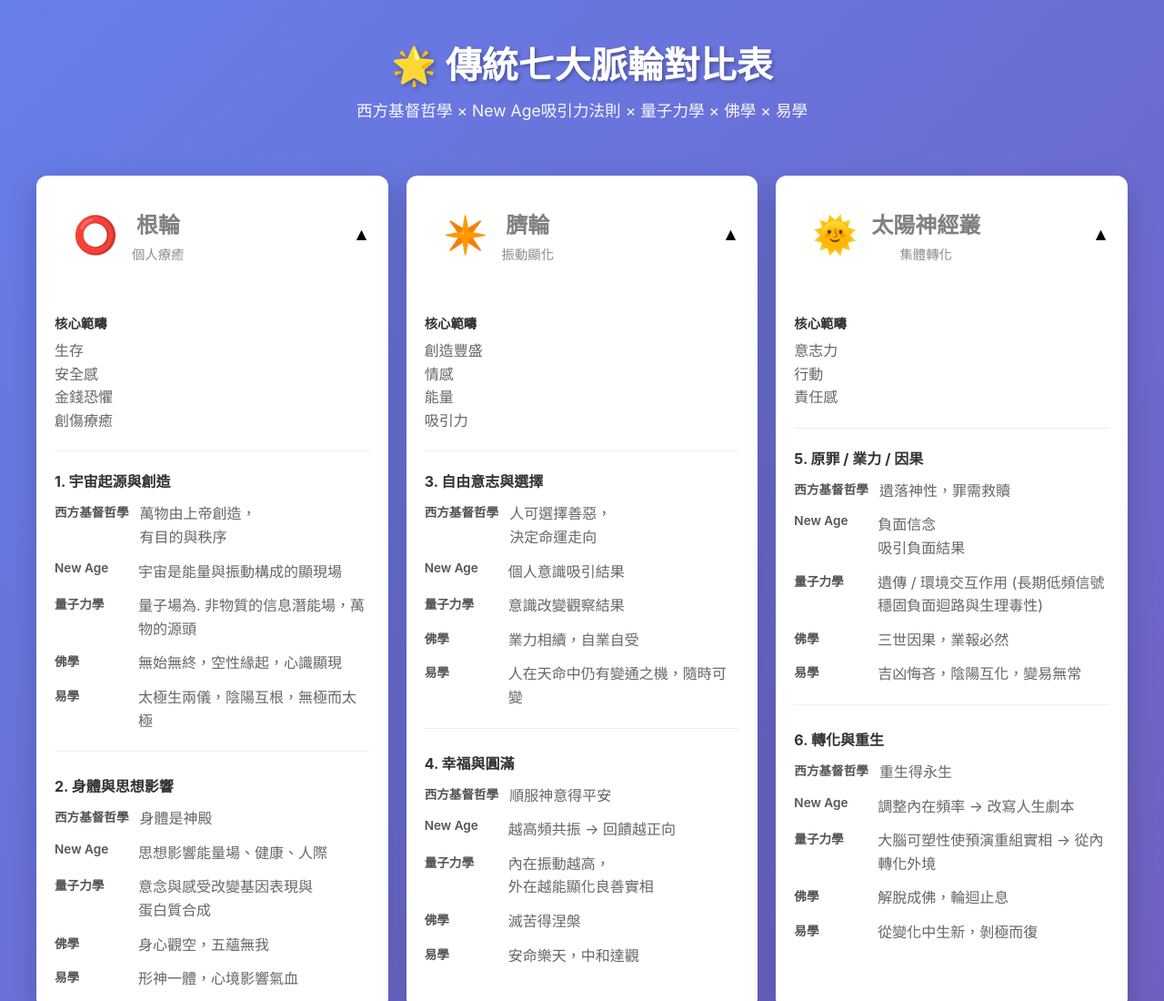
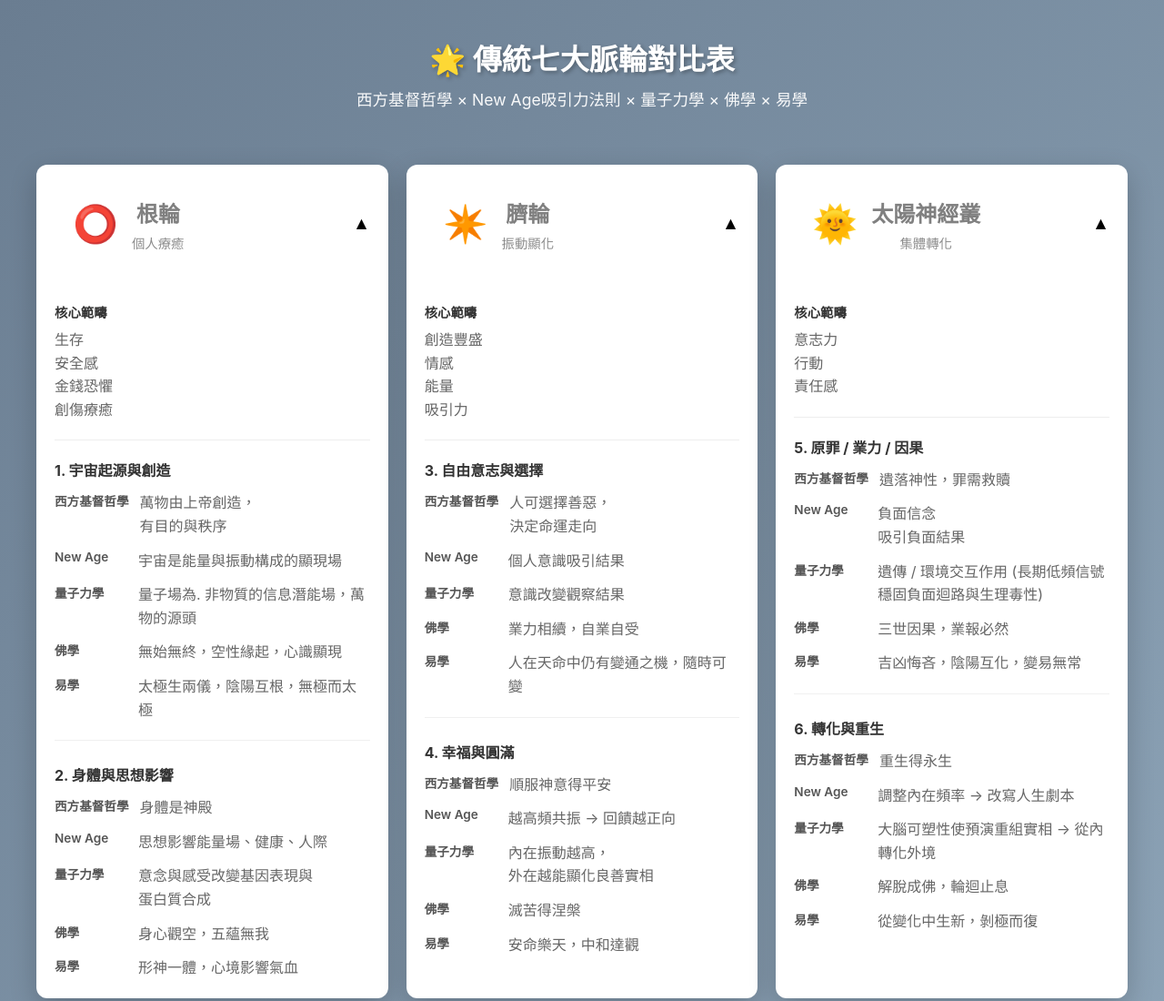
Before and after one commit to VBWEIBI/chakra-seven-comparison, a plain HTML site: page index.html in a window 1280 px wide. Shown: the top 1100 px of the page at 91% size. Drawn offline with Linux system fonts and the light colour scheme.

Commit message:
Update background gradient and header font size

```diff
--- a/index.html
+++ b/index.html
@@ -13,7 +13,7 @@
 
         body {
             font-family: -apple-system, BlinkMacSystemFont, 'Segoe UI', 'Microsoft JhengHei', sans-serif;
-            background: linear-gradient(135deg, #667eea 0%, #764ba2 100%);
+            background: linear-gradient(135deg, #6A7D91 0%, #A3BCCF 100%);
             min-height: 100vh;
             padding: 20px;
         }
@@ -31,7 +31,7 @@
         }
 
         .header h1 {
-            font-size: 2.5em;
+            font-size: 2em;
             margin-bottom: 10px;
             text-shadow: 2px 2px 4px rgba(0,0,0,0.3);
         }
```
